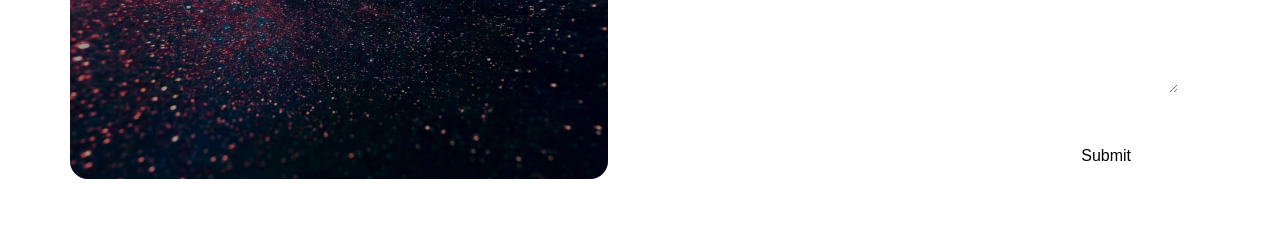
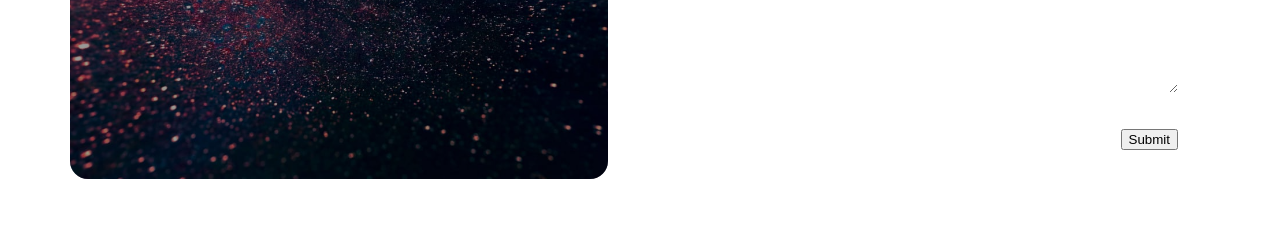
Before and after one commit to dhausser/davyhausser.com, a Gatsby site: page /contact in a window 1280 px wide. Shown: the part 365-598 px from the top of the page. Built offline with nearby package versions, Linux system fonts and the light colour scheme; Gatsby itself is replaced by a stand-in of ours.

Commit message:
contact form tests

```diff
--- a/src/pages/contact.js
+++ b/src/pages/contact.js
@@ -28,12 +28,13 @@ const ContactPage = ({ data: { site, file } }) => (
       </PostThumbnail>
       <div>
         <FormContainer>
-          <form method="post" name="contact-testnet" netlify>
+          <form method="post" name="contact-testn-form" data-netlify="true">
             <input type="text" name="name" placeholder="Name" />
             <input type="email" name="email" placeholder="Email" />
             <textarea name="message" placeholder="Message"></textarea>
             <div style={{ display: "flex", justifyContent: "flex-end" }}>
-              <SubmitButton type="submit" />
+              <button type="submit">Submit</button>
+              {/* <SubmitButton type="submit" /> */}
             </div>
           </form>
         </FormContainer>
--- a/src/utils/styles.js
+++ b/src/utils/styles.js
@@ -329,7 +329,7 @@ const Button = styled("div")`
   }
 `
 
-const SubmitButton = styled("input")`
+const SubmitButton = styled("button")`
   padding: 18px 27px;
   display: inline-block;
   background: var(--btn-bg);
```
